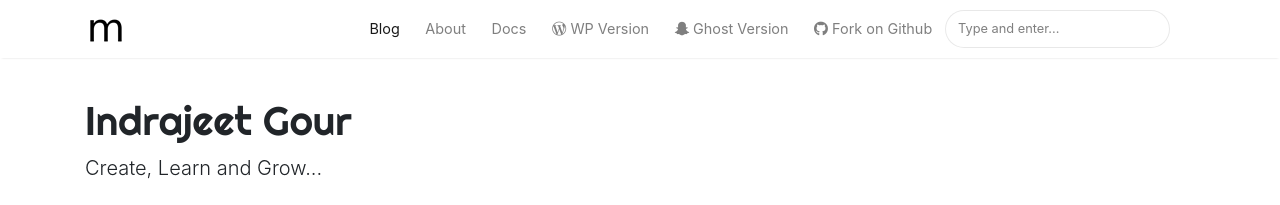
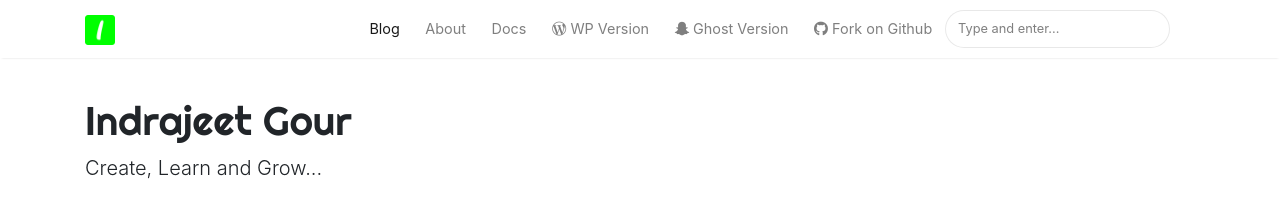
Before and after one commit to indrajeetgour/indrajeetgour.github.io, a Jekyll site: the page built from index.html, in a window 1280 px wide. Shown: the top 205 px of the page. Built offline with Jekyll 4.4.1, drawn with Linux system fonts in a browser that asks for light colours; nearby versions of some CDN libraries; the list of posts is cut into pages by our own code.

Commit message:
update favicon

```diff
--- a/_config.yml
+++ b/_config.yml
@@ -2,8 +2,8 @@
 name: "Indrajeet Gour"
 title: "Indrajeet Gour"
 description: "Create, Learn and Grow..."
-logo: "assets/images/logo.png"
-favicon: "assets/images/logo.png"
+logo: "assets/images/favicon-32x32.png"
+favicon: "assets/images/favicon-32x32.png"
 baseurl: /
 google_analytics: "UA-46278016-1"
 disqus: "demowebsite"
```
Also changed, not shown: assets/images/favicon-32x32.png (added).
